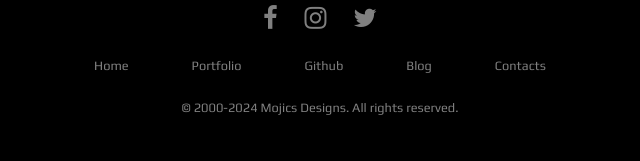
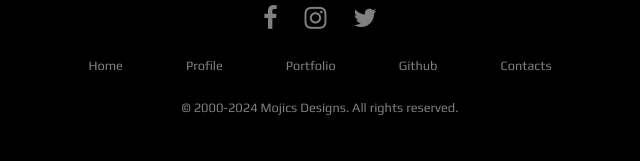
Before and after one commit to Seanmojica17/WD-Final, a plain HTML site: page pages/portfolio/index.html in a window 1280 px wide. Shown: the part 873-1034 px from the top of the page, 320-960 px from the left. Drawn offline with Linux system fonts and the light colour scheme.

Commit message:
fix(portfolio): change links and footer navigation

```diff
--- a/pages/portfolio/index.html
+++ b/pages/portfolio/index.html
@@ -27,7 +27,7 @@
         <span>Profile</span>
       </a>
 
-      <a href="./pages/portfolio/index.html" target="_blank" rel="noopener noreferrer">
+      <a href="../contact/index.html" target="_blank" rel="noopener noreferrer">
         <i class="fa-solid fa-phone"></i>
         <span>Contact</span>
       </a>
@@ -121,10 +121,10 @@
     <div class="row">
     <ul>
     <li><a href="./index.html">Home</a></li>
+    <li><a href="../resume/index.html">Profile</a></li>
     <li><a href="../portfolio/index.html">Portfolio</a></li>
     <li><a href="https://github.com/Seanmojica17">Github</a></li>
-    <li><a href="#">Blog</a></li>
-    <li><a href="#">Contacts</a></li>
+    <li><a href="../contact/index.html">Contacts</a></li>
     </ul>
     </div>
 
```
